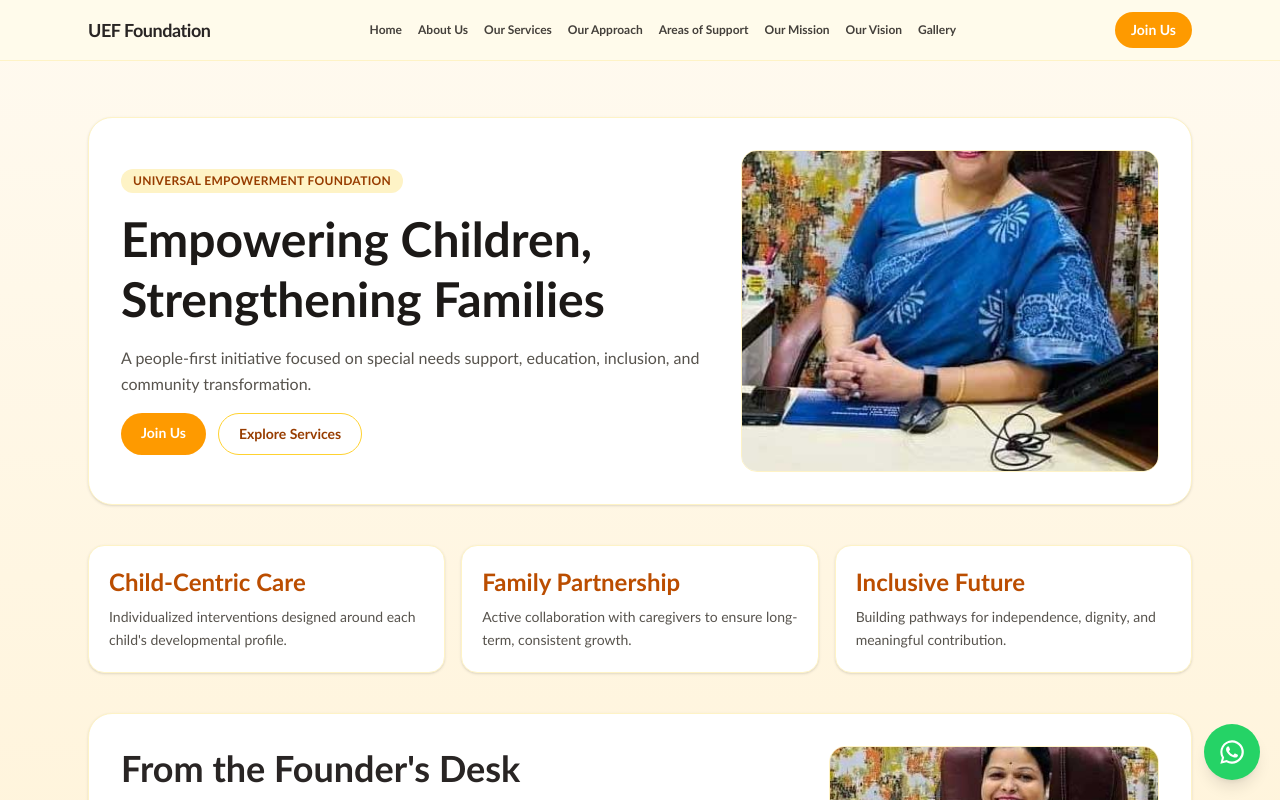
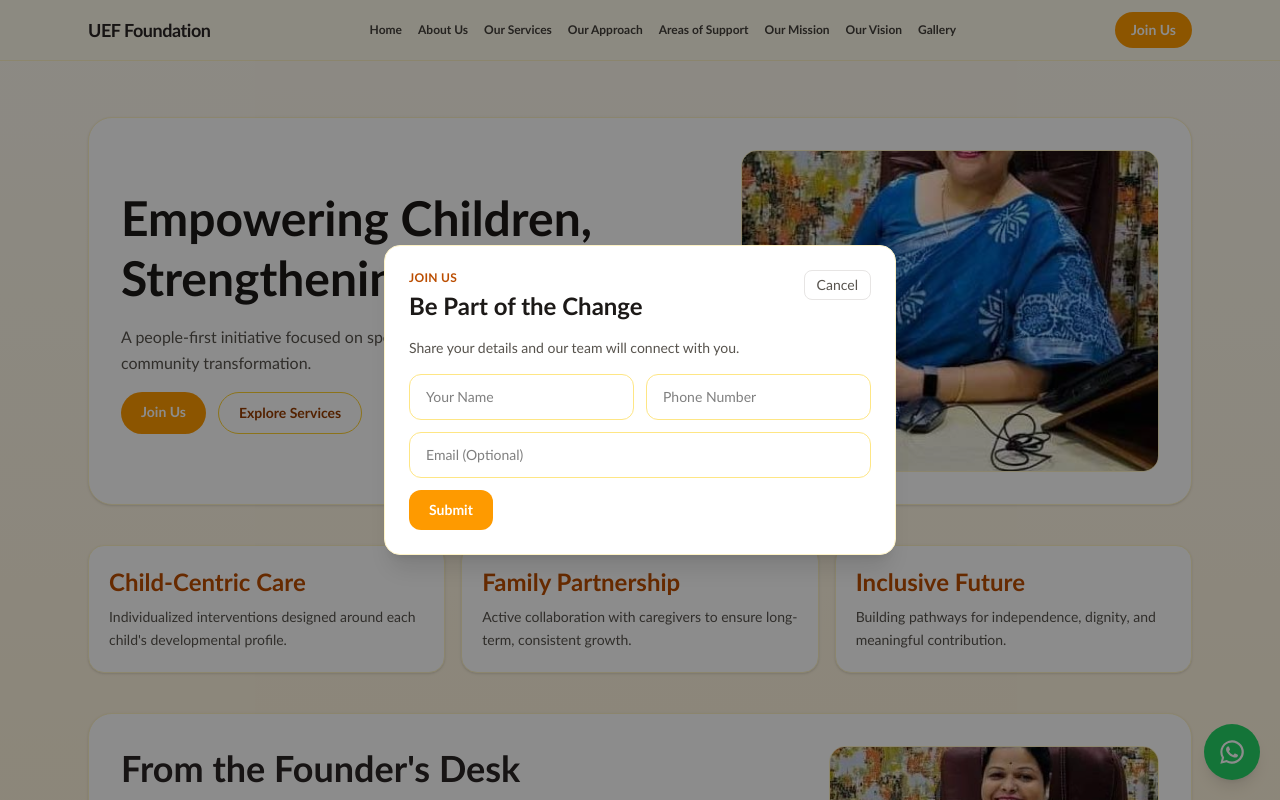
Before and after one commit to thesensoriumschool2017-star/THE-SENSORIUM-SCHOOL, a React (Vite) app: page / in a window 1280 px wide. Shown: the top 800 px of the page. Built offline with nearby package versions, Linux system fonts and the light colour scheme.

Commit message:
your message here

```diff
--- a/src/App.jsx
+++ b/src/App.jsx
@@ -8,9 +8,11 @@ import AreasOfSupportPage from "./pages/AreasOfSupportPage";
 import MissionPage from "./pages/MissionPage";
 import VisionPage from "./pages/VisionPage";
 import JoinUsPage from "./pages/JoinUsPage";
+import AutoJoinUsPopup from "./components/AutoJoinUsPopup";
 
 function App() {
   return (
+    <>
       <Routes>
         <Route path="/" element={<HomePage />} />
         <Route path="/about-us" element={<AboutUsPage />} />
@@ -23,6 +25,8 @@ function App() {
         <Route path="/gallery" element={<GalleryPage />} />
         <Route path="*" element={<Navigate to="/" replace />} />
       </Routes>
+      <AutoJoinUsPopup />
+    </>
   );
 }
 
--- /dev/null
+++ b/src/components/AutoJoinUsPopup.jsx
@@ -0,0 +1,80 @@
+import { useEffect, useState } from "react";
+import { Link, useLocation } from "react-router-dom";
+
+function AutoJoinUsPopup() {
+  const location = useLocation();
+  const [isVisible, setIsVisible] = useState(false);
+
+  useEffect(() => {
+    setIsVisible(false);
+
+    if (location.pathname === "/join-us") {
+      return;
+    }
+
+    const timer = setTimeout(() => {
+      setIsVisible(true);
+    }, 2000);
+
+    return () => clearTimeout(timer);
+  }, [location.pathname]);
+
+  if (!isVisible) return null;
+
+  return (
+    <div className="fixed inset-0 z-70 flex items-center justify-center bg-black/45 px-4">
+      <div className="w-full max-w-lg rounded-2xl border border-amber-100 bg-white p-6 shadow-xl">
+        <div className="mb-4 flex items-start justify-between gap-3">
+          <div>
+            <p className="text-xs font-semibold uppercase tracking-wide text-amber-700">
+              Join Us
+            </p>
+            <h2 className="mt-1 text-2xl font-bold text-stone-900">
+              Be Part of the Change
+            </h2>
+          </div>
+          <button
+            type="button"
+            onClick={() => setIsVisible(false)}
+            className="rounded-lg border border-stone-200 px-3 py-1 text-sm font-medium text-stone-600 hover:bg-stone-100"
+          >
+            Cancel
+          </button>
+        </div>
+
+        <p className="mb-4 text-sm text-stone-600">
+          Share your details and our team will connect with you.
+        </p>
+
+        <form className="grid gap-3 md:grid-cols-2">
+          <input
+            type="text"
+            placeholder="Your Name"
+            className="rounded-xl border border-amber-200 px-4 py-3 text-sm outline-none ring-amber-300 focus:ring"
+          />
+          <input
+            type="tel"
+            placeholder="Phone Number"
+            className="rounded-xl border border-amber-200 px-4 py-3 text-sm outline-none ring-amber-300 focus:ring"
+          />
+          <input
+            type="email"
+            placeholder="Email (Optional)"
+            className="rounded-xl border border-amber-200 px-4 py-3 text-sm outline-none ring-amber-300 focus:ring md:col-span-2"
+          />
+          <div className="flex flex-wrap gap-2 md:col-span-2">
+            <button
+              type="submit"
+              className="rounded-xl bg-amber-500 px-5 py-2.5 text-sm font-semibold text-white transition hover:bg-amber-600"
+            >
+              Submit
+            </button>
+
+          </div>
+        </form>
+      </div>
+    </div>
+  );
+}
+
+export default AutoJoinUsPopup;
--- a/src/pages/AboutUsPage.jsx
+++ b/src/pages/AboutUsPage.jsx
@@ -4,7 +4,7 @@ import useContentJson from "../hooks/useContentJson";
 function AboutUsPage() {
   const fallbackAbout = {
     title: "About Us",
-    subtitle: "Who We Are",
+
     body: "The Sensorium Child And Development Centre, founded in 2017 by Sonika Dubey, is a centre of excellence dedicated to supporting children with diverse developmental, learning, and communication needs. Built on a foundation of compassion, clinical expertise, and individualized care, Sensorium provides a thoughtfully designed environment where children are empowered to explore their abilities and achieve meaningful growth.\n\nWe believe that every child possesses unique strengths and potential. At Sensorium, our focus lies in identifying these strengths and nurturing them through structured, evidence-based interventions. Our programs are tailored to each child's developmental profile, ensuring a personalized pathway toward independence and confidence.",
   };
 
@@ -13,7 +13,6 @@ function AboutUsPage() {
   return (
     <InfoPageLayout
       title={aboutContent.title}
-      subtitle={aboutContent.subtitle}
       body={aboutContent.body}
     />
   );
--- a/src/pages/AreasOfSupportPage.jsx
+++ b/src/pages/AreasOfSupportPage.jsx
@@ -7,7 +7,7 @@ import useContentJson from "../hooks/useContentJson";
 function AreasOfSupportPage() {
   const fallbackAreas = {
     title: "Areas of Support",
-    subtitle: "Our Focus Areas",
+
     section_heading: "Areas of Support",
     intro: "We work with children experiencing:",
     points: [
@@ -25,9 +25,7 @@ function AreasOfSupportPage() {
     <div className="flex min-h-screen flex-col bg-[linear-gradient(180deg,#fffaf0_0%,#fff6e3_100%)] text-stone-800">
       <Navbar />
       <main className="mx-auto w-full max-w-6xl flex-1 px-4 py-14 md:px-6">
-        <p className="text-sm font-semibold uppercase tracking-wide text-amber-700">
-          {areasContent.subtitle}
-        </p>
+
         <h1 className="mt-2 text-4xl font-bold">{areasContent.title}</h1>
 
         <section className="mt-8 rounded-3xl border border-amber-100 bg-white p-8 shadow-sm">
--- a/src/pages/HomePage.jsx
+++ b/src/pages/HomePage.jsx
@@ -29,7 +29,7 @@ function HomePage() {
     follow_line: "Follow her journey to explore stories of empowerment, education, impact and change.",
     founder_image:
       "",
-    founder_image_note: "Add founder image here",
+
   };
 
   const homeContent = useContentJson("/content/home.json", fallbackHomeContent);
@@ -45,9 +45,7 @@ function HomePage() {
         <section className="mx-auto w-full max-w-6xl px-4 pb-10 pt-14 md:px-6">
           <div className="grid gap-6 rounded-3xl border border-amber-100 bg-white p-6 shadow-sm md:grid-cols-12 md:items-center md:p-8">
             <div className="space-y-4 md:col-span-7">
-              <p className="inline-flex rounded-full bg-amber-100 px-3 py-1 text-xs font-semibold uppercase tracking-wide text-amber-800">
-                Universal Empowerment Foundation
-              </p>
+
               <h1 className="text-3xl font-bold leading-tight text-stone-900 md:text-5xl">
                 Empowering Children, Strengthening Families
               </h1>
@@ -75,7 +73,7 @@ function HomePage() {
                 <img
                   src={mainImage}
                   alt="Founder profile"
-                  className="h-[280px] w-full object-cover md:h-[320px]"
+                  className="h-70 w-full object-cover md:h-80"
                 />
               </div>
             </div>
@@ -143,11 +141,9 @@ function HomePage() {
                 <img
                   src={mainImage}
                   alt="Founder profile placeholder"
-                  className="h-[360px] w-full object-cover"
+                  className="h-90 w-full object-cover"
                 />
-                <p className="px-4 py-3 text-xs font-medium text-stone-600">
-                  {homeContent.founder_image_note}
-                </p>
+
               </div>
             </div>
           </div>
--- a/src/pages/MissionPage.jsx
+++ b/src/pages/MissionPage.jsx
@@ -4,7 +4,6 @@ import useContentJson from "../hooks/useContentJson";
 function MissionPage() {
   const fallbackMission = {
     title: "Our Mission",
-    subtitle: "Purpose",
     body: "Our mission is to equip children with the essential skills they need to lead more independent, confident, and fulfilling lives, while supporting families throughout their developmental journey.",
   };
 
@@ -13,7 +12,7 @@ function MissionPage() {
   return (
     <InfoPageLayout
       title={missionContent.title}
-      subtitle={missionContent.subtitle}
+
       body={missionContent.body}
     />
   );
--- a/src/pages/OurApproachPage.jsx
+++ b/src/pages/OurApproachPage.jsx
@@ -7,7 +7,6 @@ import useContentJson from "../hooks/useContentJson";
 function OurApproachPage() {
   const fallbackApproach = {
     title: "Our Approach",
-    subtitle: "How We Work",
     intro:
       "Our approach is rooted in a multidisciplinary and child-centric framework, where therapy is delivered as a coordinated effort toward holistic development.",
     points_heading: "We Emphasize",
@@ -25,9 +24,7 @@ function OurApproachPage() {
     <div className="flex min-h-screen flex-col bg-[linear-gradient(180deg,#fffaf0_0%,#fff6e3_100%)] text-stone-800">
       <Navbar />
       <main className="mx-auto w-full max-w-6xl flex-1 px-4 py-14 md:px-6">
-        <p className="text-sm font-semibold uppercase tracking-wide text-amber-700">
-          {approachContent.subtitle}
-        </p>
+
         <h1 className="mt-2 text-4xl font-bold">{approachContent.title}</h1>
 
         <section className="mt-8 rounded-3xl border border-amber-100 bg-white p-8 shadow-sm">
--- a/src/pages/ServicesPage.jsx
+++ b/src/pages/ServicesPage.jsx
@@ -8,7 +8,6 @@ import useContentJson from "../hooks/useContentJson";
 function ServicesPage() {
   const fallbackServicesPage = {
     title: "Our Services",
-    subtitle: "What We Do",
     intro: "We offer an integrated range of therapeutic and educational services, including:",
   };
 
@@ -19,9 +18,7 @@ function ServicesPage() {
       <Navbar />
       <main className="flex-1 py-14">
         <section className="mx-auto w-full max-w-6xl px-4 pb-10 md:px-6">
-          <p className="text-sm font-semibold uppercase tracking-wide text-amber-700">
-            {pageContent.subtitle}
-          </p>
+
           <h1 className="mt-2 text-4xl font-bold">{pageContent.title}</h1>
           <p className="mt-3 max-w-2xl text-sm leading-relaxed text-stone-600">{pageContent.intro}</p>
           <Link
--- a/src/pages/VisionPage.jsx
+++ b/src/pages/VisionPage.jsx
@@ -4,7 +4,6 @@ import useContentJson from "../hooks/useContentJson";
 function VisionPage() {
   const fallbackVision = {
     title: "Our Vision",
-    subtitle: "Our Vision",
     body: "Our vision is to be a trusted and transformative space where every child is valued, supported, and given the opportunity to thrive beyond limitations.",
   };
 
@@ -13,7 +12,7 @@ function VisionPage() {
   return (
     <InfoPageLayout
       title={visionContent.title}
-      subtitle={visionContent.subtitle}
+
       body={visionContent.body}
     />
   );
```
Also changed, not shown: src/components/Footer.jsx (+47 -7 lines). Lines whose indentation alone changed are shown as unchanged.
